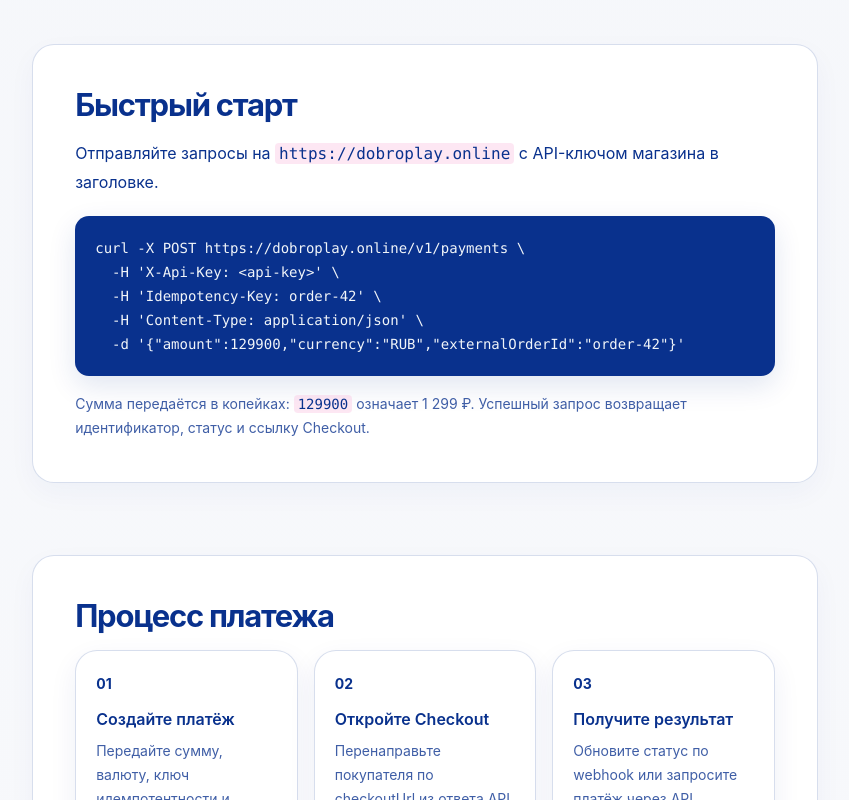
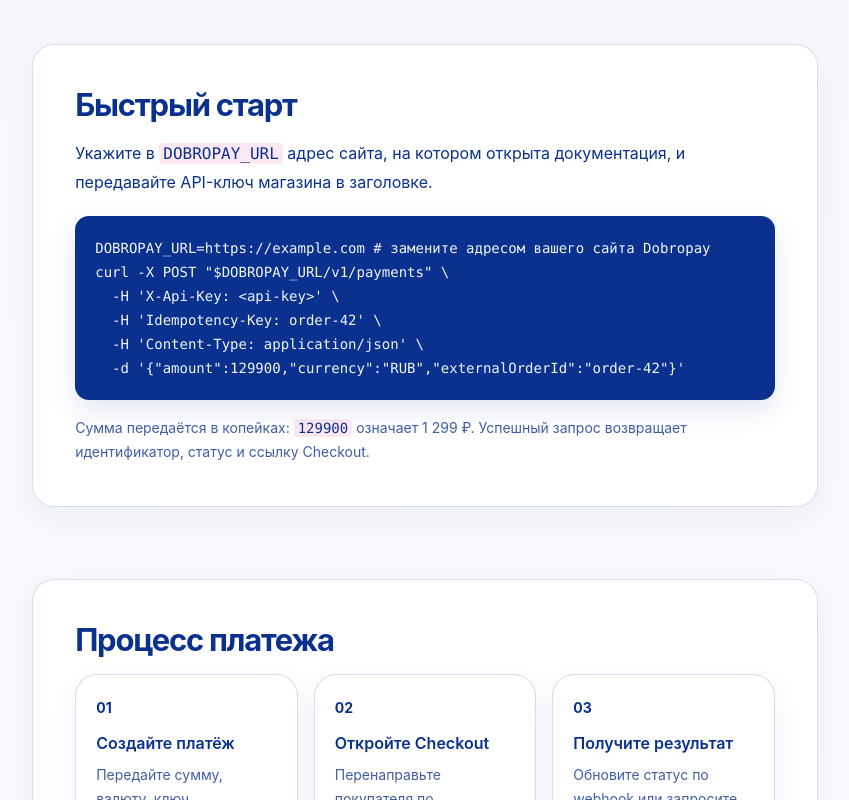
Before and after one commit to akkne/dobropay, a Next.js app in the folder frontend/: page /developers in a window 1280 px wide. Shown: the part 920-1720 px from the top of the page, without its empty margins (355-1204 px from the left). Built offline with nearby package versions, Linux system fonts and the light colour scheme.

Commit message:
fix(docs): use deployment-relative API links

```diff
--- a/frontend/src/app/developers/page.tsx
+++ b/frontend/src/app/developers/page.tsx
@@ -126,8 +126,9 @@ export default function DevelopersPage() {
 
           <section id="quickstart" className="docs-section mt-16 scroll-mt-24 border-t border-slate-200 pt-10">
             <SectionTitle>Быстрый старт</SectionTitle>
-            <p className="mb-5 max-w-3xl leading-7">Отправляйте запросы на <code>https://dobroplay.online</code> с API-ключом магазина в заголовке.</p>
-            <CodeBlock>{`curl -X POST https://dobroplay.online/v1/payments \\
+            <p className="mb-5 max-w-3xl leading-7">Укажите в <code>DOBROPAY_URL</code> адрес сайта, на котором открыта документация, и передавайте API-ключ магазина в заголовке.</p>
+            <CodeBlock>{`DOBROPAY_URL=https://example.com # замените адресом вашего сайта Dobropay
+curl -X POST "$DOBROPAY_URL/v1/payments" \\
   -H 'X-Api-Key: <api-key>' \\
   -H 'Idempotency-Key: order-42' \\
   -H 'Content-Type: application/json' \\
@@ -191,8 +192,8 @@ export default function DevelopersPage() {
             <SectionTitle>Спецификация OpenAPI</SectionTitle>
             <p className="mb-5 max-w-3xl leading-7">Swagger UI сервиса платежей описывает его методы, параметры запросов и форматы ответов.</p>
             <div className="flex flex-wrap gap-3">
-              <a className="docs-action docs-action-primary rounded-lg bg-blue-600 px-5 py-3 text-sm font-semibold text-white transition-colors hover:bg-blue-700" href="https://dobroplay.online/swagger" target="_blank" rel="noreferrer">Открыть Swagger UI →</a>
-              <a className="docs-action docs-action-secondary rounded-lg border border-slate-300 px-5 py-3 text-sm font-semibold text-slate-700 transition-colors hover:bg-slate-50" href="https://dobroplay.online/swagger/v1/swagger.json" target="_blank" rel="noreferrer">Скачать JSON-схему</a>
+              <a className="docs-action docs-action-primary rounded-lg bg-blue-600 px-5 py-3 text-sm font-semibold text-white transition-colors hover:bg-blue-700" href="/swagger" target="_blank" rel="noreferrer">Открыть Swagger UI →</a>
+              <a className="docs-action docs-action-secondary rounded-lg border border-slate-300 px-5 py-3 text-sm font-semibold text-slate-700 transition-colors hover:bg-slate-50" href="/swagger/v1/swagger.json" target="_blank" rel="noreferrer">Скачать JSON-схему</a>
             </div>
           </section>
 
@@ -226,7 +227,7 @@ X-Dobropay-Signature: sha256=<hex>
             <div id="requests" className="scroll-mt-24">
               <h3 className="mb-4 text-xl font-semibold text-slate-950">Формат взаимодействия</h3>
               <ul className="list-disc space-y-2 pl-5 leading-7">
-                <li>Базовый адрес API: <code>https://dobroplay.online</code>.</li>
+                <li>Базовый адрес API совпадает с адресом этого сайта.</li>
                 <li>Тело запроса и ответа — JSON; для запросов с телом указывайте <code>Content-Type: application/json</code>.</li>
                 <li>Сумма — положительное целое число в копейках. Поддерживается валюта <code>RUB</code>.</li>
                 <li>Идентификаторы платежей и возвратов передаются в формате UUID.</li>
```
